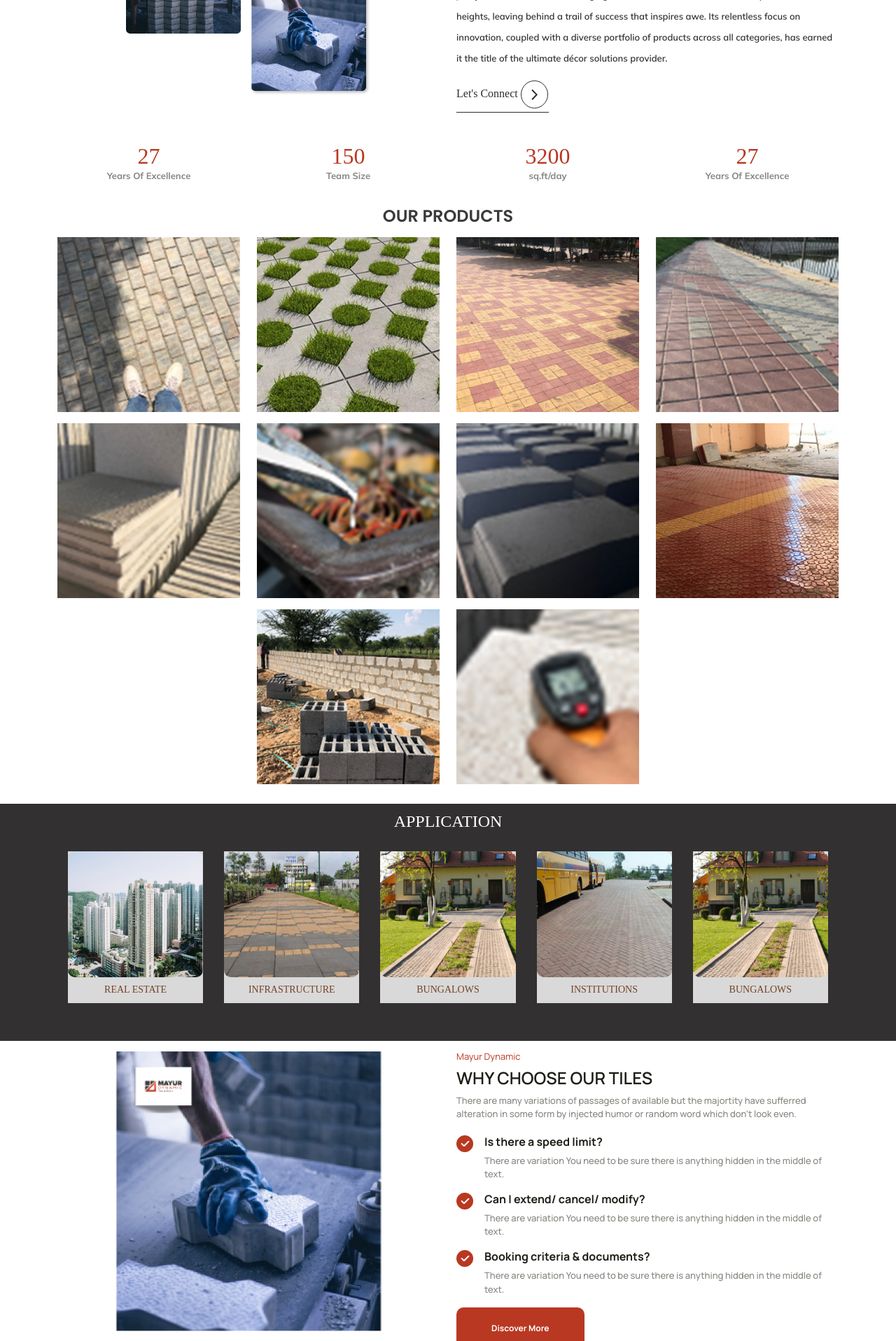
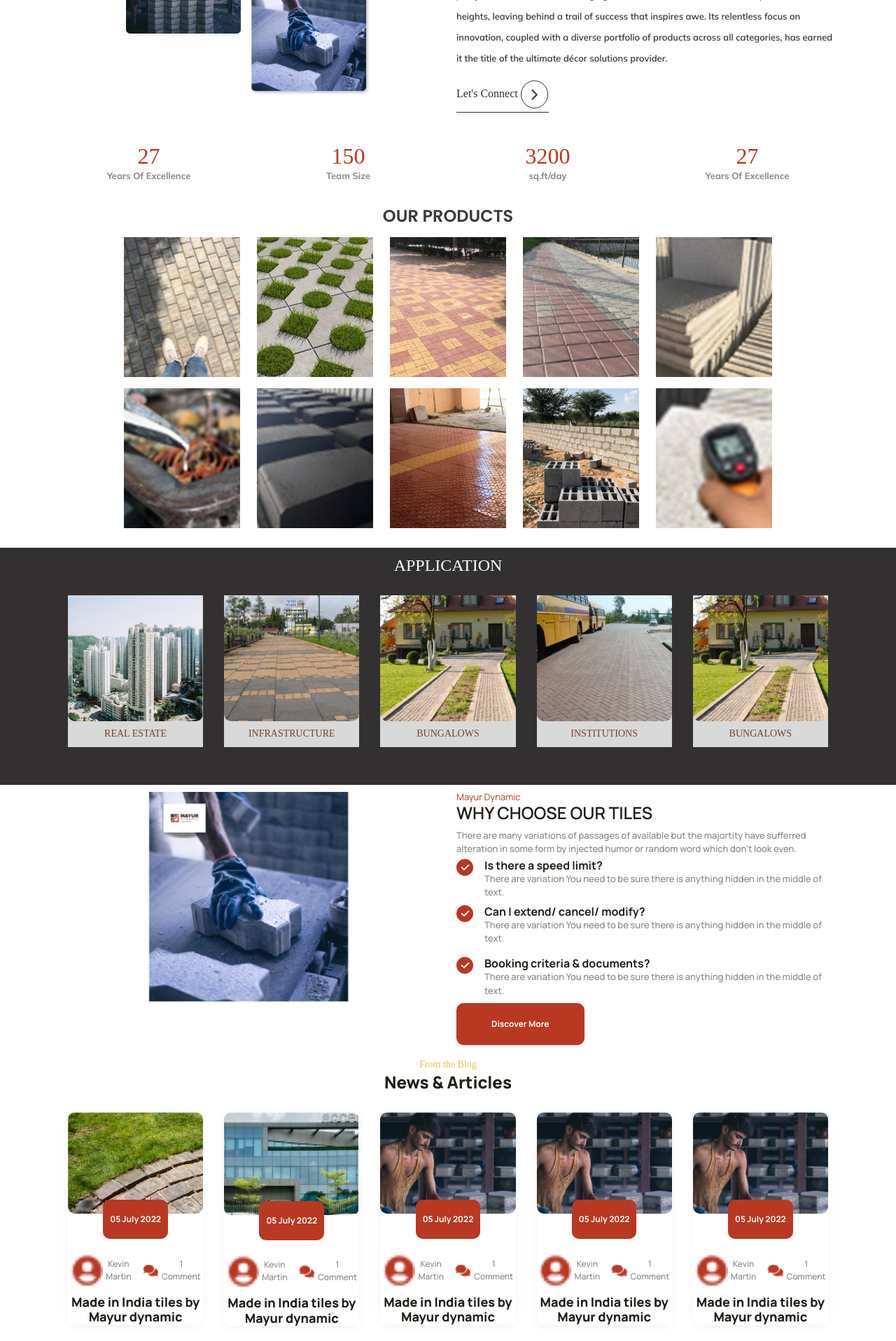
Before and after one commit to ItsAniketFrontend/Mayur-Tiles, a PHP site: page / in a window 1280 px wide. Shown: the part 1043-2960 px from the top of the page at 70% size. Run offline with PHP 8.4, Linux system fonts and the light colour scheme; some libraries are stand-ins or nearby versions; some web fonts are replaced.

Commit message:
SOme Changes in the Website Layout that is Making it More Reliable

```diff
--- a/CSS/style.css
+++ b/CSS/style.css
@@ -169,7 +169,7 @@ header nav button {
 }
 .home-our-products .product-box {
   width: 100%;
-  height: 250px;
+  height: 200px;
 }
 .home-our-products .product-box img {
   -o-object-fit: cover;
@@ -225,7 +225,7 @@ header nav button {
 }
 
 .home-why-choose-us {
-  padding: 15px 0px;
+  padding: 10px 0px;
   overflow: hidden;
 }
 .home-why-choose-us h6 {
@@ -234,6 +234,7 @@ header nav button {
   font-size: 13px;
   font-style: normal;
   font-weight: 400;
+  margin-bottom: 0px;
 }
 .home-why-choose-us h2 {
   color: #1F1E17;
@@ -245,7 +246,7 @@ header nav button {
 }
 .home-why-choose-us .img-box {
   width: 100%;
-  height: 400px;
+  height: 300px;
 }
 .home-why-choose-us .img-box img {
   width: 100%;
@@ -259,6 +260,7 @@ header nav button {
   font-size: 16px;
   font-style: normal;
   font-weight: 700;
+  margin-bottom: 0px;
 }
 .home-why-choose-us p {
   color: #878680;
@@ -266,6 +268,7 @@ header nav button {
   font-size: 13px;
   font-style: normal;
   font-weight: 500;
+  margin-bottom: 0px;
 }
 .home-why-choose-us button {
   border-radius: 10px;
@@ -288,7 +291,7 @@ header nav button {
 
 .home-testimonials {
   background: #D9D9D9;
-  padding: 5px 0px;
+  padding: 0px 0px;
 }
 .home-testimonials h6 {
   color: var(--Primary, #B93822);
@@ -310,6 +313,7 @@ header nav button {
   font-size: 14px;
   font-style: normal;
   font-weight: 800;
+  margin-bottom: 0px;
 }
 .home-testimonials p {
   color: #878680;
@@ -317,6 +321,7 @@ header nav button {
   font-size: 12px;
   font-style: normal;
   font-weight: 500;
+  margin-bottom: 0px;
 }
 .home-testimonials button {
   border-radius: 10px;
@@ -377,7 +382,7 @@ header nav button {
   font-style: normal;
   font-weight: 400;
   margin-bottom: 0px;
-  padding-bottom: 5px;
+  padding-bottom: 2px;
 }
 .home-news .post-slide {
   flex-shrink: 0;
@@ -414,6 +419,7 @@ header nav button {
   font-size: 18px;
   font-style: normal;
   font-weight: 800;
+  margin-bottom: 0px;
 }
 .home-news .post-slide p {
   color: #878680;
@@ -422,6 +428,7 @@ header nav button {
   font-size: 12px;
   font-style: normal;
   font-weight: 500;
+  margin-bottom: 0px;
 }
 .home-news .owl-controls .owl-buttons {
   text-align: center;
--- a/CSS/style.scss
+++ b/CSS/style.scss
@@ -260,7 +260,7 @@ header nav {
     // }
     .product-box{
         width: 100%;
-        height: 250px;
+        height: 200px;
         img{
             object-fit: cover;
             width: 100%;
@@ -375,7 +375,7 @@ header nav {
 }
 
 .home-why-choose-us {
-    padding: 15px 0px;
+    padding: 10px 0px;
     overflow: hidden;
 
     h6 {
@@ -384,6 +384,7 @@ header nav {
         font-size: 13px;
         font-style: normal;
         font-weight: 400;
+        margin-bottom: 0px;
     }
 
     h2 {
@@ -397,7 +398,7 @@ header nav {
 
     .img-box{
         width: 100%;
-        height: 400px;
+        height: 300px;
         img{
             width: 100%;
             height: 100%;
@@ -411,6 +412,7 @@ header nav {
         font-size: 16px;
         font-style: normal;
         font-weight: 700;
+        margin-bottom: 0px;
     }
 
     p {
@@ -419,6 +421,7 @@ header nav {
         font-size: 13px;
         font-style: normal;
         font-weight: 500;
+        margin-bottom: 0px;
     }
 
     button {
@@ -442,7 +445,7 @@ header nav {
 
 .home-testimonials {
     background: #D9D9D9;
-    padding: 5px 0px;
+    padding: 0px 0px;
 
     h6 {
         color: var(--Primary, #B93822);
@@ -466,6 +469,7 @@ header nav {
         font-size: 14px;
         font-style: normal;
         font-weight: 800;
+        margin-bottom: 0px;
     }
 
     p {
@@ -474,6 +478,7 @@ header nav {
         font-size: 12px;
         font-style: normal;
         font-weight: 500;
+        margin-bottom: 0px;
     }
 
     button {
@@ -598,7 +603,7 @@ header nav {
         font-style: normal;
         font-weight: 400;
         margin-bottom: 0px;
-        padding-bottom: 5px;
+        padding-bottom: 2px;
     }
 
     .post-slide {
@@ -639,6 +644,7 @@ header nav {
             font-size: 18px;
             font-style: normal;
             font-weight: 800;
+            margin-bottom: 0px;
         }
 
         p {
@@ -648,6 +654,7 @@ header nav {
             font-size: 12px;
             font-style: normal;
             font-weight: 500;
+            margin-bottom: 0px;
         }
 
     }
--- a/index.php
+++ b/index.php
@@ -81,28 +81,25 @@
         <section class="usps">
             <div class="container">
                 <div class="row">
-                    <div class="col-lg-3 my-lg-0 my-3" data-aos="fade-right" data-aos-delay="200"
-                        data-aos-duration="800">
+                    <div class="col-lg-3 my-lg-0 my-3">
                         <div class="col-box">
                             <h2>27</h2>
                             <p>Years Of Excellence</p>
                         </div>
                     </div>
-                    <div class="col-lg-3 my-lg-0 my-3" data-aos="fade-up" data-aos-delay="240" data-aos-duration="800">
+                    <div class="col-lg-3 my-lg-0 my-3">
                         <div class="col-box">
                             <h2>150</h2>
                             <p>Team Size</p>
                         </div>
                     </div>
-                    <div class="col-lg-3 my-lg-0 my-3" data-aos="fade-down" data-aos-delay="280"
-                        data-aos-duration="800">
+                    <div class="col-lg-3 my-lg-0 my-3">
                         <div class="col-box">
                             <h2>3200</h2>
                             <p>sq.ft/day</p>
                         </div>
                     </div>
-                    <div class="col-lg-3 my-lg-0 my-3" data-aos="fade-left" data-aos-delay="320"
-                        data-aos-duration="800">
+                    <div class="col-lg-3 my-lg-0 my-3">
                         <div class="col-box">
                             <h2>27</h2>
                             <p>Years Of Excellence</p>
@@ -291,57 +288,61 @@
                     </div> -->
                 </div>
                 <div class="row justify-content-center">
-                    <div class="col-lg-3 col-6 my-2">
-                         <div class="product-box">
+                    <div class="col-lg-2 col-6 my-2">
+                        <div class="product-box">
                             <img src="Images/home-page-products/Colour-Blended-Pavers.png" alt="">
-                         </div>
+                        </div>
                     </div>
-                    <div class="col-lg-3 col-6 my-2">
+                    <div class="col-lg-2 col-6 my-2">
                         <div class="product-box">
                             <img src="Images/home-page-products/Grass-Pavers.png" alt="">
                         </div>
                     </div>
-                    <div class="col-lg-3 col-6 my-2">
+                    <div class="col-lg-2 col-6 my-2">
                         <div class="product-box">
                             <img src="Images/home-page-products/Wetcast-Pavers.png" alt="">
                         </div>
                     </div>
-                    <div class="col-lg-3 col-6 my-2">
+                    <div class="col-lg-2 col-6 my-2">
                         <div class="product-box">
                             <img src="Images/home-page-products/Vibro-Press-Pavers.png" alt="">
                         </div>
                     </div>
-                    <div class="col-lg-3 col-6 my-2">
+                    <div class="col-lg-2 col-6 my-2">
                         <div class="product-box">
                             <img src="Images/home-page-products/terrazzo-mosaic.png" alt="">
                         </div>
                     </div>
-                    <div class="col-lg-3 col-6 my-2">
-                         <div class="product-box">
+                </div>
+                <div class="row justify-content-center">
+                    <div class="col-lg-2 col-6 my-2">
+                        <div class="product-box">
                             <img src="Images/home-page-products/heritage-cement-tile.png" alt="">
-                         </div>
+                        </div>
                     </div>
-                    <div class="col-lg-3 col-6 my-2">
+                    <div class="col-lg-2 col-6 my-2">
                         <div class="product-box">
                             <img src="Images/home-page-products/kerbstone-saucer-drain.png" alt="">
                         </div>
                     </div>
-                    <div class="col-lg-3 col-6 my-2">
+                    <div class="col-lg-2 col-6 my-2">
                         <div class="product-box">
                             <img src="Images/home-page-products/Parking-Tiles.png" alt="">
                         </div>
                     </div>
-                    <div class="col-lg-3 col-6 my-2">
+                    <div class="col-lg-2 col-6 my-2">
                         <div class="product-box">
                             <img src="Images/home-page-products/Engineered-Blocks.png" alt="">
                         </div>
                     </div>
-                    <div class="col-lg-3 col-6 my-2">
+                    <div class="col-lg-2 col-6 my-2">
                         <div class="product-box">
                             <img src="Images/home-page-products/heat-resistant-cool.png" alt="">
                         </div>
                     </div>
                 </div>
+
+
             </div>
         </section>
 
@@ -353,54 +354,49 @@
                     </div>
                     <div class="col-12">
                         <div id="news-sliderr" class="owl-carousel">
-
                             <div class="post-slide text-center">
                                 <div class="application-box">
                                     <img src="Images/application-real-estate.png" width="100%" height="auto" alt="">
                                     <h3>Real Estate</h3>
                                 </div>
                             </div>
-
                             <div class="post-slide text-center">
                                 <div class="application-box">
                                     <img src="Images/application-infrastructure.png" width="100%" height="auto" alt="">
                                     <h3>Infrastructure</h3>
                                 </div>
                             </div>
-
                             <div class="post-slide text-center">
                                 <div class="application-box">
                                     <img src="Images/application-bungalow.png" width="100%" height="auto" alt="">
                                     <h3>Bungalows</h3>
                                 </div>
                             </div>
-
                             <div class="post-slide text-center">
                                 <div class="application-box">
                                     <img src="Images/application-institution.png" width="100%" height="auto" alt="">
                                     <h3>Institutions</h3>
                                 </div>
                             </div>
-
                             <div class="post-slide text-center">
                                 <div class="application-box">
                                     <img src="Images/application-bungalow.png" width="100%" height="auto" alt="">
                                     <h3>Bungalows</h3>
                                 </div>
                             </div>
-
                             <div class="post-slide text-center">
                                 <div class="application-box">
                                     <img src="Images/application-institution.png" width="100%" height="auto" alt="">
                                     <h3>Institutions</h3>
                                 </div>
                             </div>
-
                         </div>
                     </div>
                 </div>
             </div>
         </section>
+
+
 
         <section class="home-why-choose-us">
             <div class="container">
@@ -426,7 +422,7 @@
                                         anything hidden in the middle of text.</p>
                                 </div>
                             </div>
-                            <div class="d-flex gap-3 align-items-start flex-lg-row flex-column">
+                            <div class="d-flex gap-3 align-items-start flex-lg-row flex-column py-2">
                                 <img src="Images/why-choose-tick.png" width="24px" alt="">
                                 <div class="">
                                     <h3>Can I extend/ cancel/ modify?</h3>
@@ -434,7 +430,7 @@
                                         anything hidden in the middle of text.</p>
                                 </div>
                             </div>
-                            <div class="d-flex gap-3 align-items-start flex-lg-row flex-column">
+                            <div class="d-flex gap-3 align-items-start flex-lg-row flex-column py-2">
                                 <img src="Images/why-choose-tick.png" width="24px" alt="">
                                 <div class="">
                                     <h3>Booking criteria & documents?</h3>
@@ -601,7 +597,7 @@
                                                 humor or random word which don't look even.</p>
                                             <h3>Bonnie Tolbert</h3>
                                         </div>
-                                        <img src="Images/testimonial-image.png" alt="">
+                                        <img src="Images/testimonial-image.png" width="48px" alt="">
                                     </div>
                                 </div>
                             </div>
@@ -615,7 +611,7 @@
                                                 humor or random word which don't look even.</p>
                                             <h3>Bonnie Tolbert</h3>
                                         </div>
-                                        <img src="Images/testimonial-image.png" alt="">
+                                        <img src="Images/testimonial-image.png" width="48px" alt="">
                                     </div>
                                 </div>
                             </div>
@@ -629,7 +625,7 @@
                                                 humor or random word which don't look even.</p>
                                             <h3>Bonnie Tolbert</h3>
                                         </div>
-                                        <img src="Images/testimonial-image.png" alt="">
+                                        <img src="Images/testimonial-image.png" width="48px" alt="">
                                     </div>
                                 </div>
                             </div>
@@ -643,7 +639,7 @@
                                                 humor or random word which don't look even.</p>
                                             <h3>Bonnie Tolbert</h3>
                                         </div>
-                                        <img src="Images/testimonial-image.png" alt="">
+                                        <img src="Images/testimonial-image.png" width="48px" alt="">
                                     </div>
                                 </div>
                             </div>
--- a/main.js
+++ b/main.js
@@ -18,7 +18,7 @@ $(document).ready(function() {
         items : 5,
         itemsDesktop:[1199,3],
         itemsDesktopSmall:[980,2],
-        itemsMobile : [600,1],
+        itemsMobile : [600,2],
         navigation:true,
         navigationText:["",""],
         pagination:true,
@@ -31,7 +31,7 @@ $(document).ready(function() {
         items : 5,
         itemsDesktop:[1199,5],
         itemsDesktopSmall:[980,2],
-        itemsMobile : [600,1],
+        itemsMobile : [600,2],
         navigation:true,
         navigationText:["",""],
         pagination:true,
```
Also changed, not shown: Images/navbar-logo.png, 1 other file.
